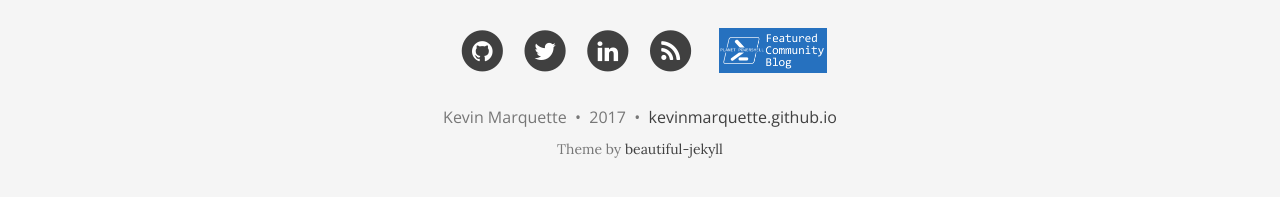
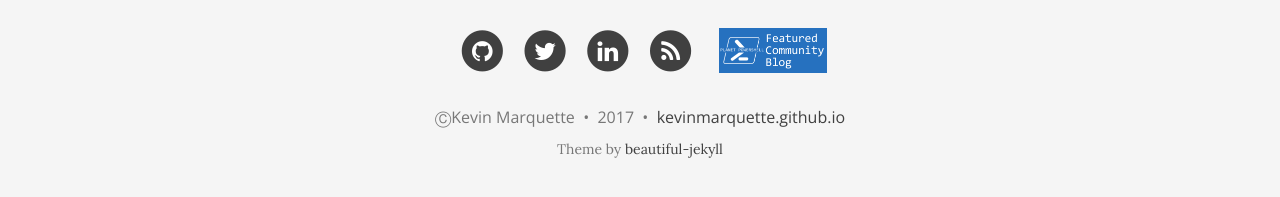
Before and after one commit to KevinMarquette/kevinmarquette.github.io, a Jekyll site: the page built from index.html, in a window 1280 px wide and 900 px high, scrolled down 4641 px. Shown: the part 690-887 px from the top of the window. Built offline with Jekyll 4.4.1, drawn with Linux system fonts in a browser that asks for light colours; nearby versions of some CDN libraries; the list of posts is cut into pages by our own code.

Commit message:
Updated footer

```diff
--- a/_includes/footer.html
+++ b/_includes/footer.html
@@ -110,7 +110,7 @@
          </a>
         </ul>
        <p class="copyright text-muted">
-		  {{ site.author.name }}
+		  Ⓒ{{ site.author.name }}
 		  &nbsp;&bull;&nbsp;
 		  {{ site.time | date: '%Y' }}
 
```
